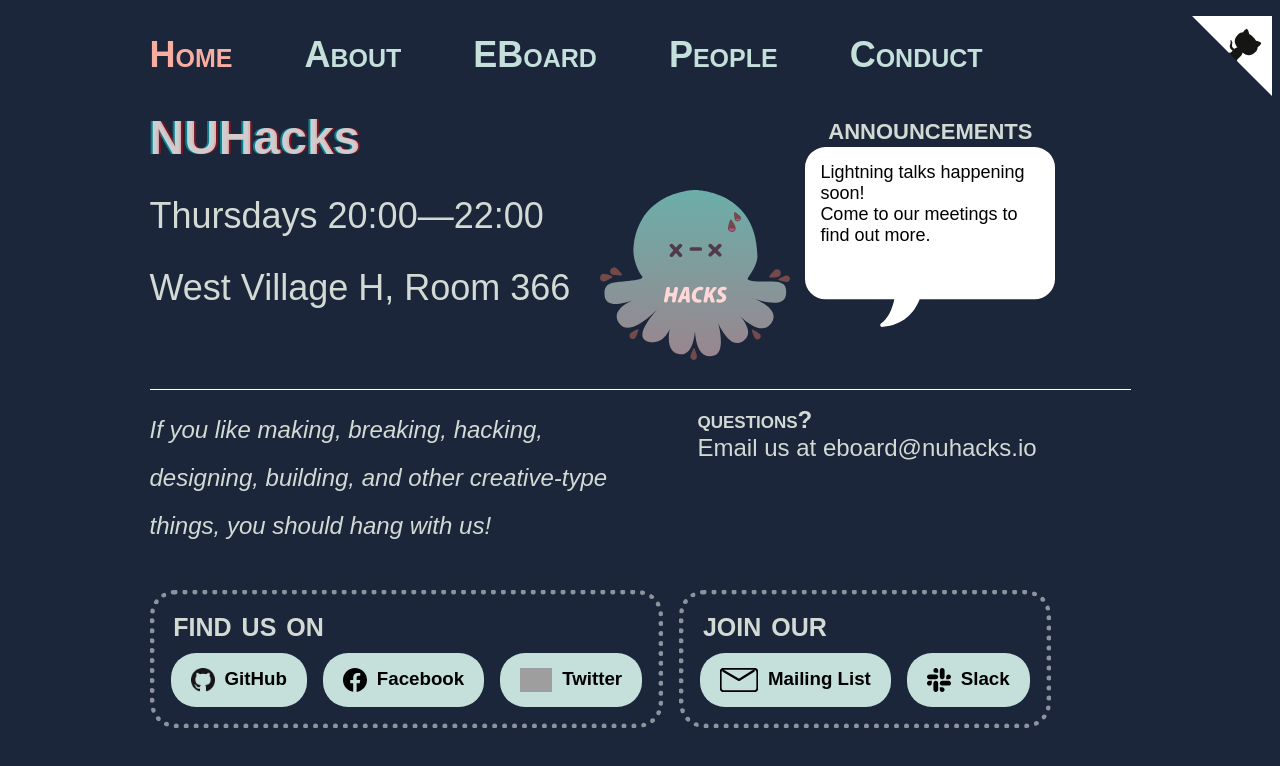
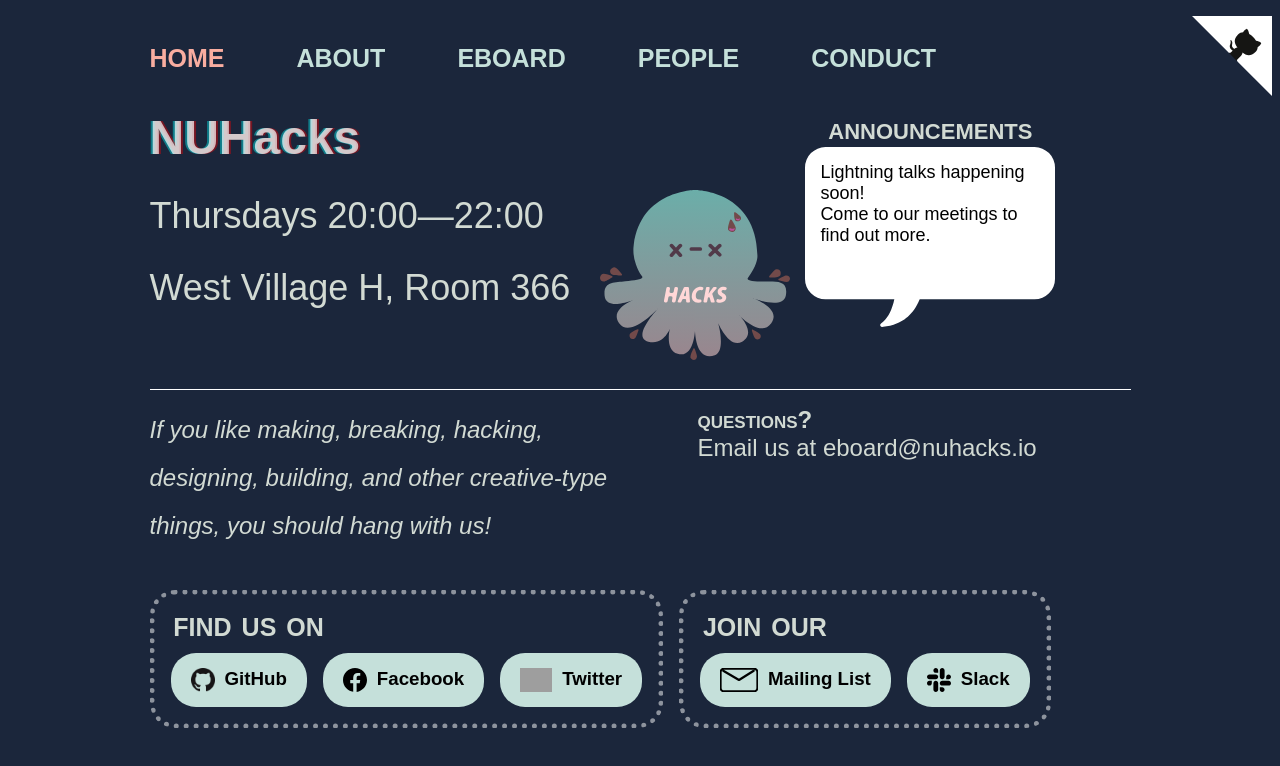
Before and after one commit to hacks/hacks.github.io, a Vue app: page / in a window 1280 px wide. Shown: the top 766 px of the page. Built offline with nearby package versions, Linux system fonts and the light colour scheme; grey boxes are pictures that could not be loaded.

Commit message:
Add new favicon-ico and fixed nav styles

```diff
--- a/src/components/hacks-nav.vue
+++ b/src/components/hacks-nav.vue
@@ -1,19 +1,10 @@
 <template>
   <div class="hacks-nav">
     <div class="hacks-nav__container" v-if="!isMobile">
-      <router-link
-              v-for="r in routes"
-              :key="r.path"
-              :to="r.path">
-        {{ r.name }}
-      </router-link>
+      <router-link v-for="r in routes" :key="r.path" :to="r.path">{{ r.name }}</router-link>
     </div>
 
-    <div
-      class="hacks-nav__button"
-      v-if="isMobile"
-      @click="menuOpen = !menuOpen"
-    >
+    <div class="hacks-nav__button" v-if="isMobile" @click="menuOpen = !menuOpen">
       <h2>≡</h2>
     </div>
 
@@ -46,14 +37,14 @@ import { routes } from "../router";
 export default {
   name: "hacks-nav",
   components: {
-    HacksModal,
+    HacksModal
   },
   props: {
     isMobile: {
       type: Boolean,
       required: true,
-      default: false,
-    },
+      default: false
+    }
   },
   data() {
     return {
@@ -64,8 +55,8 @@ export default {
   methods: {
     closeModal() {
       this.menuOpen = !menuOpen;
-    },
-  },
+    }
+  }
 };
 </script>
 
@@ -74,6 +65,7 @@ export default {
 
 .hacks-nav {
   font-variant: small-caps;
+  text-transform: lowercase;
   font-weight: lighter;
   width: $hacks-page-width;
   display: block;
```
Also changed, not shown: src/assets/favicon-64.png (added), 1 other file (tests, documents, lock files or other folders).
